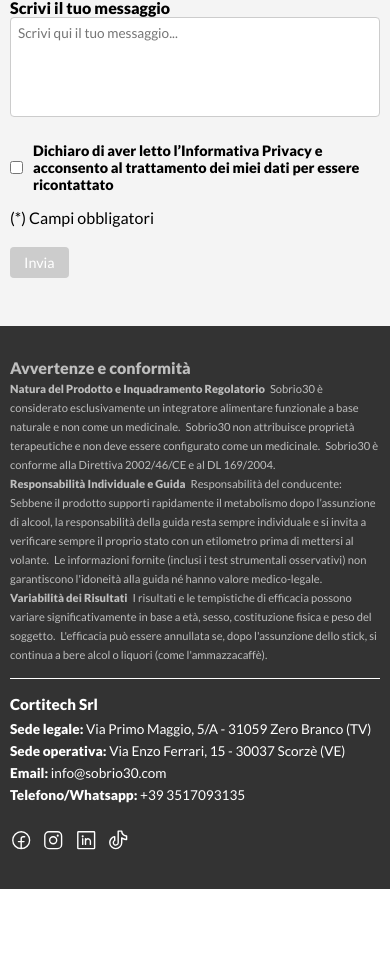
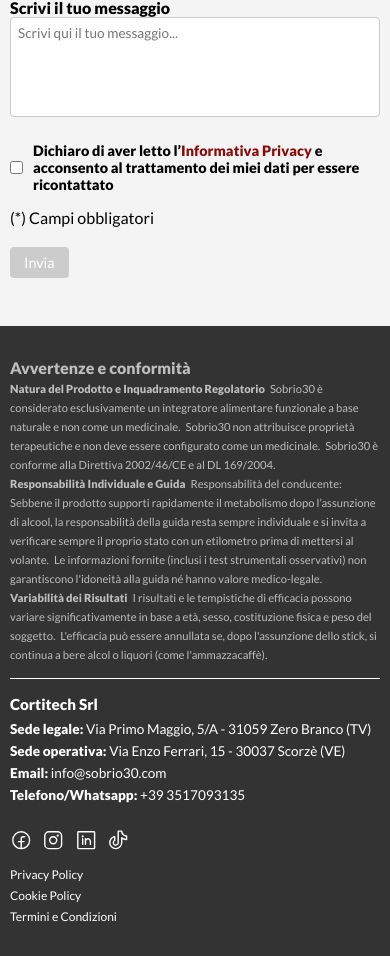
Before and after one commit to diegotosato/sobrio30_frontend, a React (Vite) app: page /reseller in a window 390 px wide. Shown: the part 1935-2891 px from the top of the page. Before the commit the page ends 2824 px from the top, so only its background shows below. Built offline with nearby package versions, Linux system fonts and the light colour scheme.

Commit message:
Refactor Footer and SendMail components: add footer links for policy pages; enhance styles for footer links and checkbox

```diff
--- a/src/App.jsx
+++ b/src/App.jsx
@@ -16,10 +16,10 @@
         <Route element={<DefaultLayout />}>
           <Route path="/" element={<HomePage />} />
           <Route path="/reseller" element={<ResellerPage />} />
-          <Route path="/privacy-policy" element={<PrivacyPolicy />} />
-          <Route path="/cookie-policy" element={<CookiePolicy />} />
-          <Route path="/termini-e-condizioni" element={<TermsConditions />} />
         </Route>
+        <Route path="/privacy-policy" element={<PrivacyPolicy />} />
+        <Route path="/cookie-policy" element={<CookiePolicy />} />
+        <Route path="/termini-e-condizioni" element={<TermsConditions />} />
       </Routes>
     </Router>
   )
--- a/src/components/Footer.css
+++ b/src/components/Footer.css
@@ -74,6 +74,24 @@
     color: var(--s30-yel);
 }
 
+.footer-links {
+    display: flex;
+    flex-direction: column;
+    gap: 10px;
+    margin-top: 15px;
+}
+
+.footer-links a {
+    color: white;
+    text-decoration: none;
+    font-size: 0.9rem;
+    transition: color 0.3s ease;
+}
+
+.footer-links a:hover {
+    color: var(--s30-yel);
+}
+
 /* Media Queries */
 @media (max-width: 1200px) {
     footer {
@@ -108,6 +126,14 @@
     .socials .social-icon {
         font-size: 1.8rem;
     }
+
+    .footer-links {
+        gap: 8px;
+    }
+
+    .footer-links a {
+        font-size: 0.85rem;
+    }
 }
 
 @media (max-width: 768px) {
@@ -135,6 +161,15 @@
 
     .socials .social-icon {
         font-size: 1.6rem;
+    }
+
+    .footer-links {
+        gap: 7px;
+        margin-top: 12px;
+    }
+
+    .footer-links a {
+        font-size: 0.8rem;
     }
 }
 
@@ -174,6 +209,15 @@
     .socials .social-icon {
         font-size: 1.4rem;
     }
+
+    .footer-links {
+        gap: 6px;
+        margin-top: 10px;
+    }
+
+    .footer-links a {
+        font-size: 0.75rem;
+    }
 }
 
 /* #endregion */
--- a/src/components/Footer.jsx
+++ b/src/components/Footer.jsx
@@ -46,6 +46,9 @@
                             <a href="tel:+393517093135"><strong>Telefono/Whatsapp:</strong> +39 3517093135</a>
                         </p>
                     </div>
+
+                    <div className="links">
+
                         <div className="socials">
                             <div className="social-icon">
                                 <a href="https://www.facebook.com/share/1BqQSn5q5o/?mibextid=wwXIfr" target="_blank" rel="noopener noreferrer">
@@ -68,6 +71,15 @@
                                 </a>
                             </div>
                         </div>
+
+                        <div className="footer-links">
+                            <a href="/privacy-policy" target="_blank" rel="noopener noreferrer">Privacy Policy</a>
+                            <a href="/cookie-policy" target="_blank" rel="noopener noreferrer">Cookie Policy</a>
+                            <a href="/termini-e-condizioni" target="_blank" rel="noopener noreferrer">Termini e Condizioni</a>
+                        </div>
+
+                    </div>
+
                 </div>
             </div>
         </footer>
--- a/src/components/SendMail.css
+++ b/src/components/SendMail.css
@@ -78,6 +78,18 @@
     align-items: center;
     gap: 10px;
     font-size: 0.9rem;
+}
+
+.checkbox a {
+    color: var(--light-red);
+    text-decoration: none;
+    font-weight: 600;
+    transition: color 0.3s ease;
+}
+
+.checkbox a:hover {
+    color: var(--dark-red);
+    text-decoration: underline;
 }
 
 .module-col {
--- a/src/components/SendMail.jsx
+++ b/src/components/SendMail.jsx
@@ -190,7 +190,7 @@
                             checked={formData.privacy}
                             onChange={(e) => handleChange('privacy', e.target.checked)} />
                         <label htmlFor="privacy">
-                            Dichiaro di aver letto l’Informativa Privacy e
+                            Dichiaro di aver letto l’<a href="/privacy-policy" target="_blank" rel="noopener noreferrer">Informativa Privacy</a> e
                             acconsento al trattamento dei miei dati per essere ricontattato
                         </label>
                     </div>
```
Lines whose indentation alone changed are shown as unchanged.
